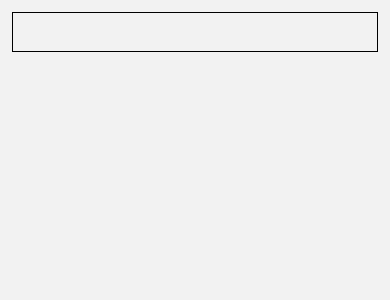
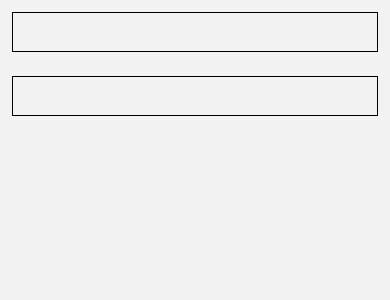
Before and after one commit to naisargi-prydan/PrydanCRM, a React Native app in the folder PrydanCRM/: screen /Login in a window 390 px wide. Shown: the top 300 px of the page. Built offline with nearby package versions, Linux system fonts and the light colour scheme.

Commit message:
replace app icon

```diff
--- a/PrydanCRM/src/screen/Login/index.js
+++ b/PrydanCRM/src/screen/Login/index.js
@@ -14,11 +14,18 @@ const Login = () => {
     //    onChangeText={(text) =>  onChangeText(text)}
     //    value={value}
     // />
+    <View>
     <TextInput
     style={styles.input}
     onChangeText={onChangeText}
     value={text}
   />
+  <TextInput
+    style={styles.input}
+    onChangeText={onChangeText}
+    value={text}
+    />
+    </View>
 );
 };
 
--- a/PrydanCRM/src/screen/Onboardingscreen/style.js
+++ b/PrydanCRM/src/screen/Onboardingscreen/style.js
@@ -24,28 +24,26 @@ export default StyleSheet.create({
   text: {
     color: '#fff',
     fontSize: 30,
-    fontWeight: 'bold',
+    fontWeight: '300',
  },
-  title: {
+ title: {
     fontSize: 22,
-    fontWeight: 'bold',
+    fontWeight: '500',
     marginTop: 30,
     paddingVertical: 10,
-    fontStyle: 'bold',
   },
   description: {
-    fontWeight: 'bold',
+    fontWeight: '300',
     fontSize: 15,
     paddingHorizontal: 30,
     paddingTop: 40,
-    fontStyle: 'Bold',
   },
   subtitle: {
     fontSize: 15,
     paddingTop: 100,
     marginHorizontal: 15,
     paddingVertical: 20,
-    fontWeight: 'bold',
+    fontWeight: '300',
   },
   Img:{
     height: 200,
```
Also changed, not shown: 15 other files (tests, documents, lock files or other folders).
